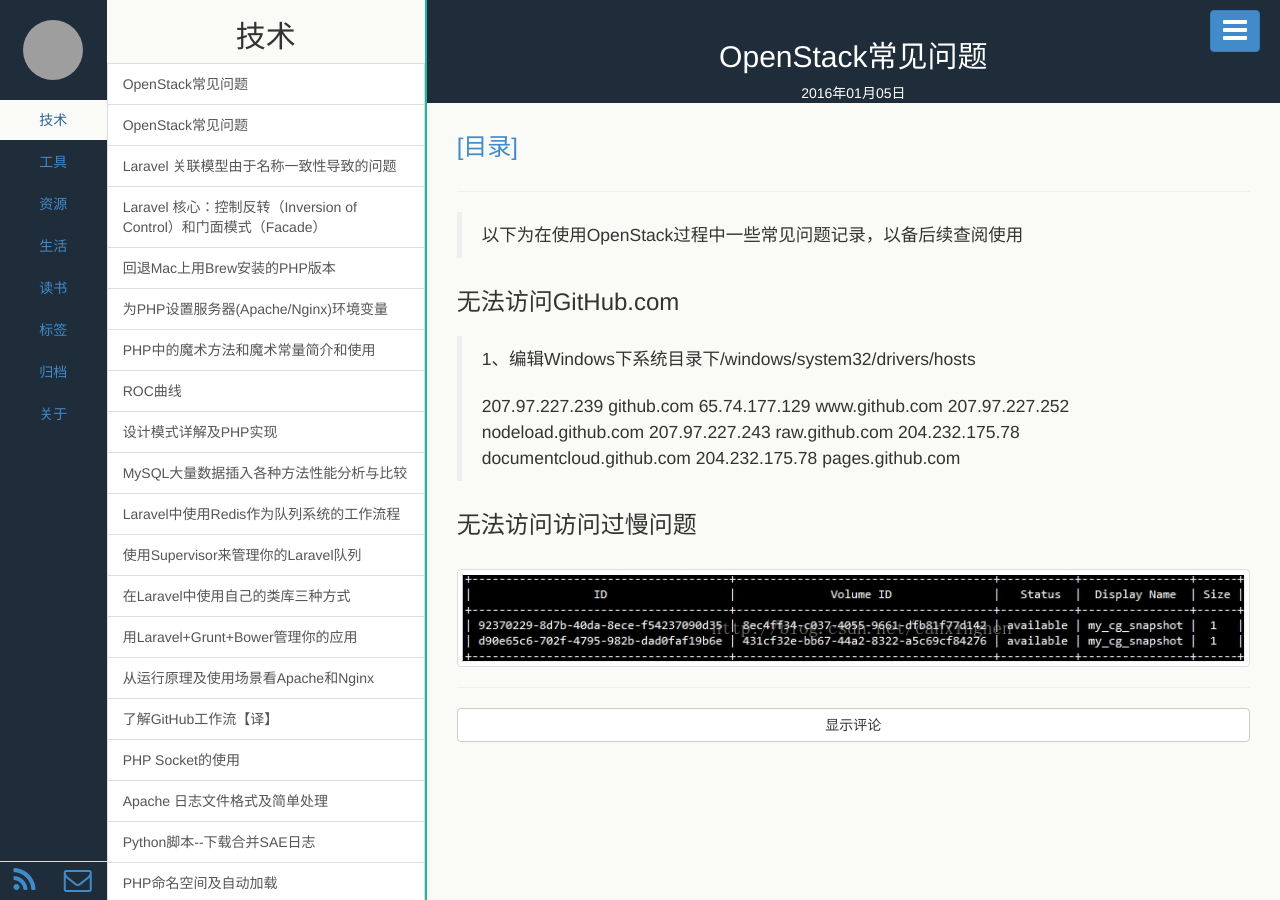
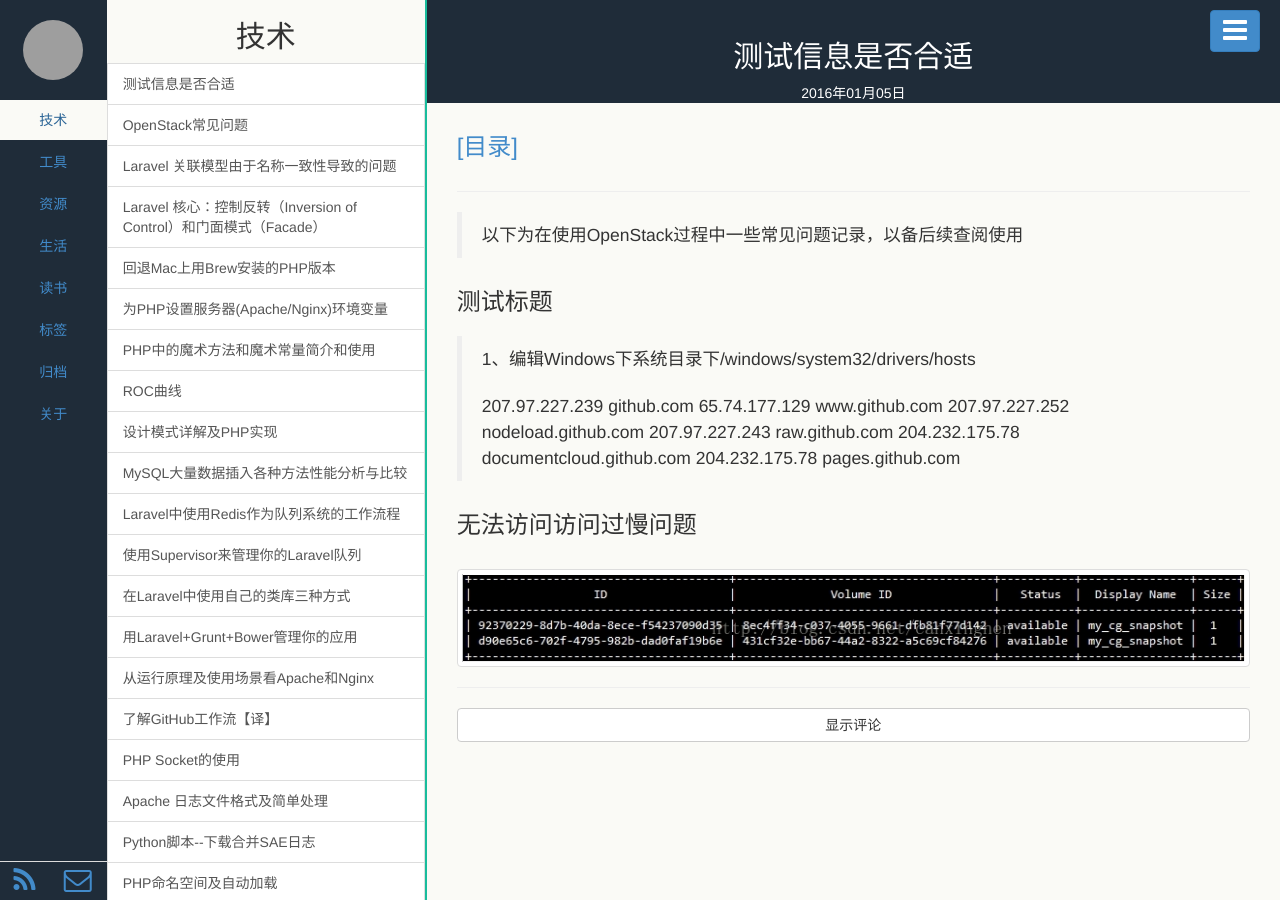
Before and after one commit to chenzongliang/chenzongliang.github.com, a Jekyll site: the page built from _posts/2016-01-05-openstack-first-book.md, in a window 1280 px wide. Built offline with Jekyll 4.4.1, drawn with Linux system fonts in a browser that asks for light colours; grey boxes are pictures that could not be loaded.

Commit message:
add file

```diff
--- a/_posts/2016-01-05-openstack-first-book.md
+++ b/_posts/2016-01-05-openstack-first-book.md
@@ -1,15 +1,15 @@
 ---
 layout: post
-title: OpenStack常见问题
+title: 测试信息是否合适
 category: 技术
 tags: Blog
-keywords: OpenStack,Cinder
+keywords:
 description:
 ---
 
 >以下为在使用OpenStack过程中一些常见问题记录，以备后续查阅使用
 
-### 无法访问GitHub.com
+### 测试标题
 >1、编辑Windows下系统目录下/windows/system32/drivers/hosts
 >
 >207.97.227.239 github.com
```
